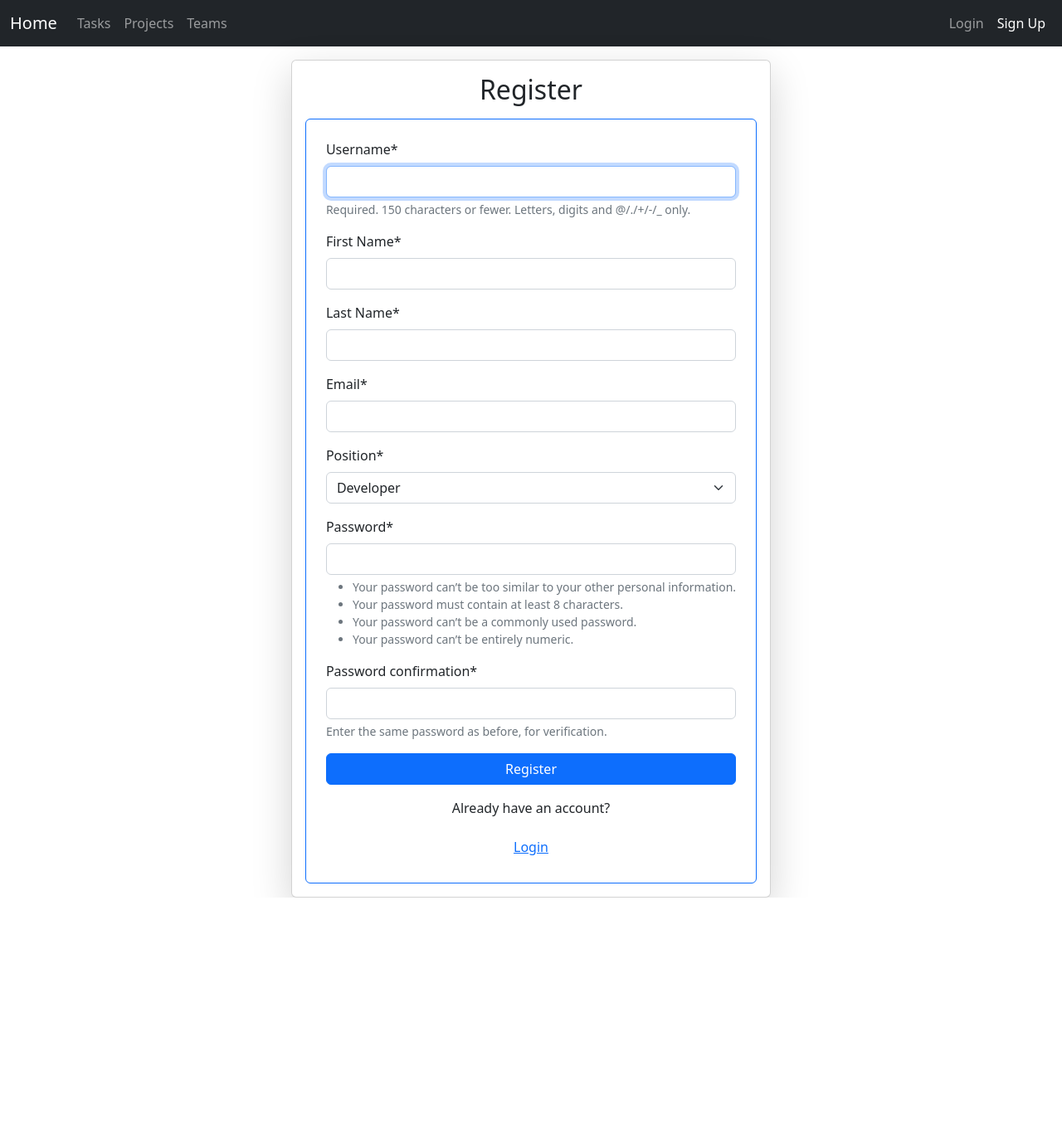
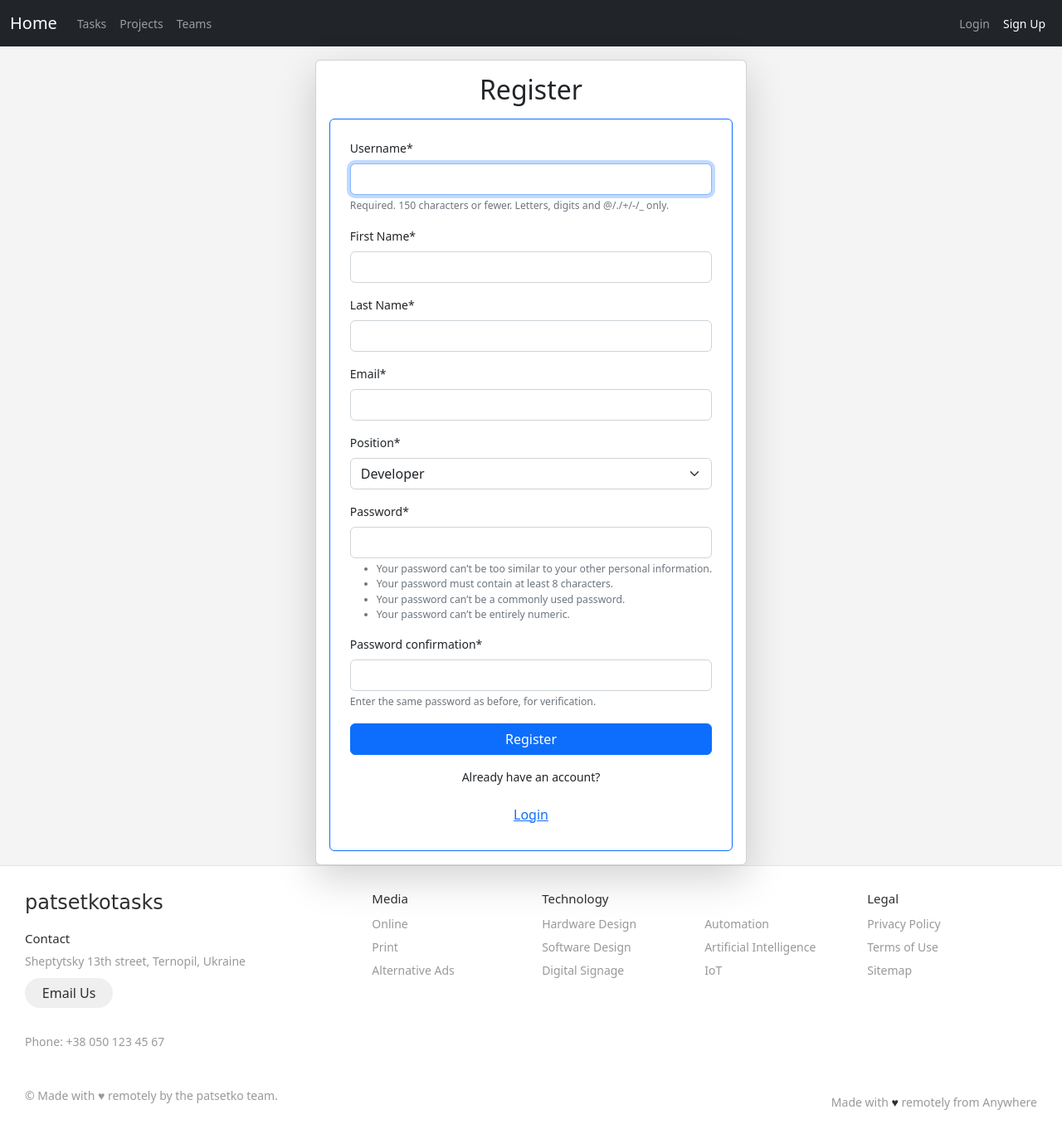
Before and after one commit to molodsh1y1/task-manager-IT-company, a Django app: page /accounts/register/ in a window 1280 px wide. Shown: the whole page at 83% size. Before the commit the page ends 1082 px from the top, so only its background shows below. Run offline with Django 5.2, Linux system fonts and the light colour scheme; some libraries are stand-ins or nearby versions.

Commit message:
add static and footer template

```diff
--- /dev/null
+++ b/static/css/styles.css
@@ -0,0 +1,145 @@
+*, *:before, *:after {
+  box-sizing: border-box;
+}
+
+html {
+  font-size: 100%;
+}
+
+body {
+  font-family: acumin-pro, system-ui, sans-serif;
+  margin: 0;
+  display: grid;
+  grid-template-rows: auto 1fr auto;
+  font-size: 14px;
+  background-color: #f4f4f4;
+  align-items: start;
+  min-height: 100vh;
+}
+
+.footer {
+  display: flex;
+  flex-flow: row wrap;
+  padding: 30px 30px 20px 30px;
+  color: #2f2f2f;
+  background-color: #fff;
+  border-top: 1px solid #e5e5e5;
+}
+
+.footer > * {
+  flex:  1 100%;
+}
+
+.footer__addr {
+  margin-right: 1.25em;
+  margin-bottom: 2em;
+}
+
+.footer__logo {
+  font-family: 'Pacifico', cursive;
+  font-weight: 400;
+  text-transform: lowercase;
+  font-size: 1.5rem;
+}
+
+.footer__addr h2 {
+  margin-top: 1.3em;
+  font-size: 15px;
+  font-weight: 400;
+}
+
+.nav__title {
+  font-weight: 400;
+  font-size: 15px;
+}
+
+.footer address {
+  font-style: normal;
+  color: #999;
+}
+
+.footer__btn {
+  display: flex;
+  align-items: center;
+  justify-content: center;
+  height: 36px;
+  max-width: max-content;
+  background-color: rgb(33, 33, 33, 0.07);
+  border-radius: 100px;
+  color: #2f2f2f;
+  line-height: 0;
+  margin: 0.6em 0;
+  font-size: 1rem;
+  padding: 0 1.3em;
+}
+
+.footer ul {
+  list-style: none;
+  padding-left: 0;
+}
+
+.footer li {
+  line-height: 2em;
+}
+
+.footer a {
+  text-decoration: none;
+}
+
+.footer__nav {
+  display: flex;
+  flex-flow: row wrap;
+}
+
+.footer__nav > * {
+  flex: 1 50%;
+  margin-right: 1.25em;
+}
+
+.nav__ul a {
+  color: #999;
+}
+
+.nav__ul--extra {
+  column-count: 2;
+  column-gap: 1.25em;
+}
+
+.legal {
+  display: flex;
+  flex-wrap: wrap;
+  color: #999;
+}
+
+.legal__links {
+  display: flex;
+  align-items: center;
+}
+
+.heart {
+  color: #2f2f2f;
+}
+
+@media screen and (min-width: 24.375em) {
+  .legal .legal__links {
+    margin-left: auto;
+  }
+}
+
+@media screen and (min-width: 40.375em) {
+  .footer__nav > * {
+    flex: 1;
+  }
+
+  .nav__item--extra {
+    flex-grow: 2;
+  }
+
+  .footer__addr {
+    flex: 1 0px;
+  }
+
+  .footer__nav {
+    flex: 2 0px;
+  }
+}
--- a/templates/base.html
+++ b/templates/base.html
@@ -19,6 +19,7 @@
       rel="stylesheet"
       href="https://cdnjs.cloudflare.com/ajax/libs/font-awesome/6.0.0-beta3/css/all.min.css"
     />
+		<link rel="stylesheet" href="{% static 'css/styles.css' %}">
   </head>
 
   <body>
@@ -26,5 +27,8 @@
     <div class="container-fluid">{% block content %} {% endblock %}</div>
     <script src="https://unpkg.com/htmx.org@1.1.0"></script>
     <script src="https://cdn.jsdelivr.net/npm/bootstrap@5.2.3/dist/js/bootstrap.bundle.min.js"></script>
+		<script type="module" src="https://unpkg.com/ionicons@5.5.2/dist/ionicons/ionicons.esm.js"></script>
+		<script nomodule src="https://unpkg.com/ionicons@5.5.2/dist/ionicons/ionicons.js"></script>
   </body>
+	{% block footer %} {% include 'includes/footer.html' %} {% endblock %}
 </html>
--- a/templates/includes/footer.html
+++ b/templates/includes/footer.html
@@ -1,5 +1,89 @@
-{% load static %}
+<footer class="footer">
+  <div class="footer__addr">
+    <h1 class="footer__logo">PatsetkoTasks</h1>
 
-<footer class="main-footer">
-  <strong>&copy;</strong>
+    <h2>Contact</h2>
+
+		<address>
+			Sheptytsky 13th street, Ternopil, Ukraine<br>
+			<a class="footer__btn" href="mailto:info@patsetkotasks.com">Email Us</a><br>
+			Phone: +38 050 123 45 67
+		</address>
+  </div>
+
+  <ul class="footer__nav">
+    <li class="nav__item">
+      <h2 class="nav__title">Media</h2>
+
+      <ul class="nav__ul">
+        <li>
+          <a href="#">Online</a>
+        </li>
+
+        <li>
+          <a href="#">Print</a>
+        </li>
+
+        <li>
+          <a href="#">Alternative Ads</a>
+        </li>
+      </ul>
+    </li>
+
+    <li class="nav__item nav__item--extra">
+      <h2 class="nav__title">Technology</h2>
+
+      <ul class="nav__ul nav__ul--extra">
+        <li>
+          <a href="#">Hardware Design</a>
+        </li>
+
+        <li>
+          <a href="#">Software Design</a>
+        </li>
+
+        <li>
+          <a href="#">Digital Signage</a>
+        </li>
+
+        <li>
+          <a href="#">Automation</a>
+        </li>
+
+        <li>
+          <a href="#">Artificial Intelligence</a>
+        </li>
+
+        <li>
+          <a href="#">IoT</a>
+        </li>
+      </ul>
+    </li>
+
+    <li class="nav__item">
+      <h2 class="nav__title">Legal</h2>
+
+      <ul class="nav__ul">
+        <li>
+          <a href="#">Privacy Policy</a>
+        </li>
+
+        <li>
+          <a href="#">Terms of Use</a>
+        </li>
+
+        <li>
+          <a href="#">Sitemap</a>
+        </li>
+      </ul>
+    </li>
+  </ul>
+
+  <div class="legal">
+    <p>&copy; Made with ♥ remotely by the patsetko team.</p>
+
+    <div class="legal__links">
+      <span>Made with <span class="heart">♥</span> remotely from Anywhere</span>
+    </div>
+  </div>
 </footer>
```
